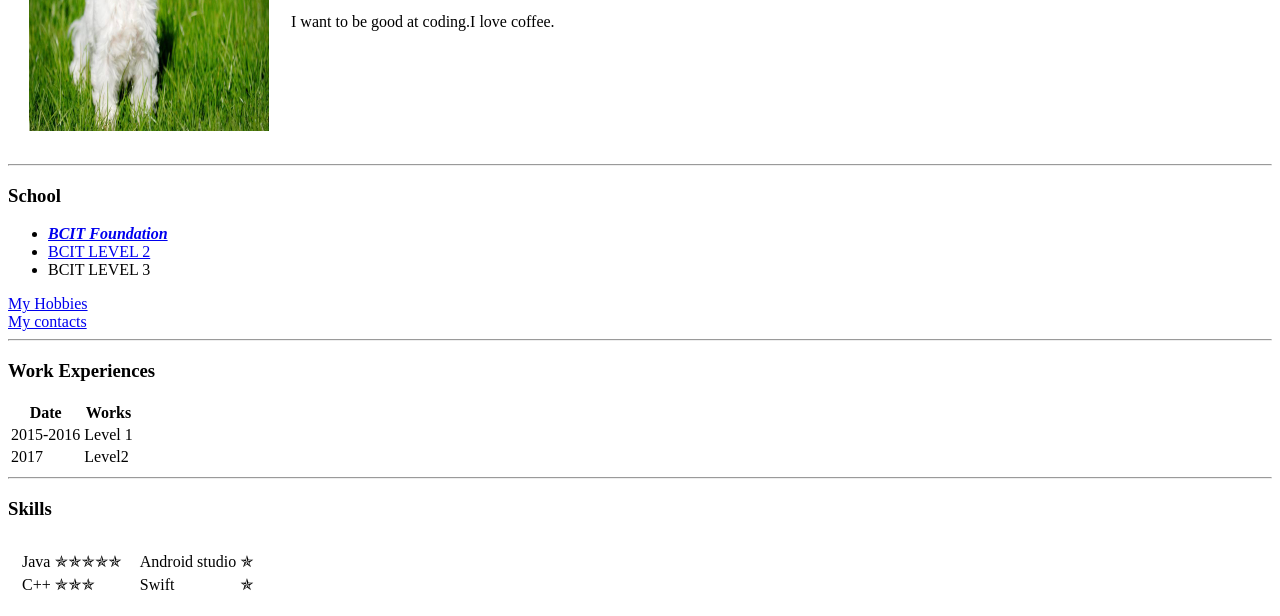
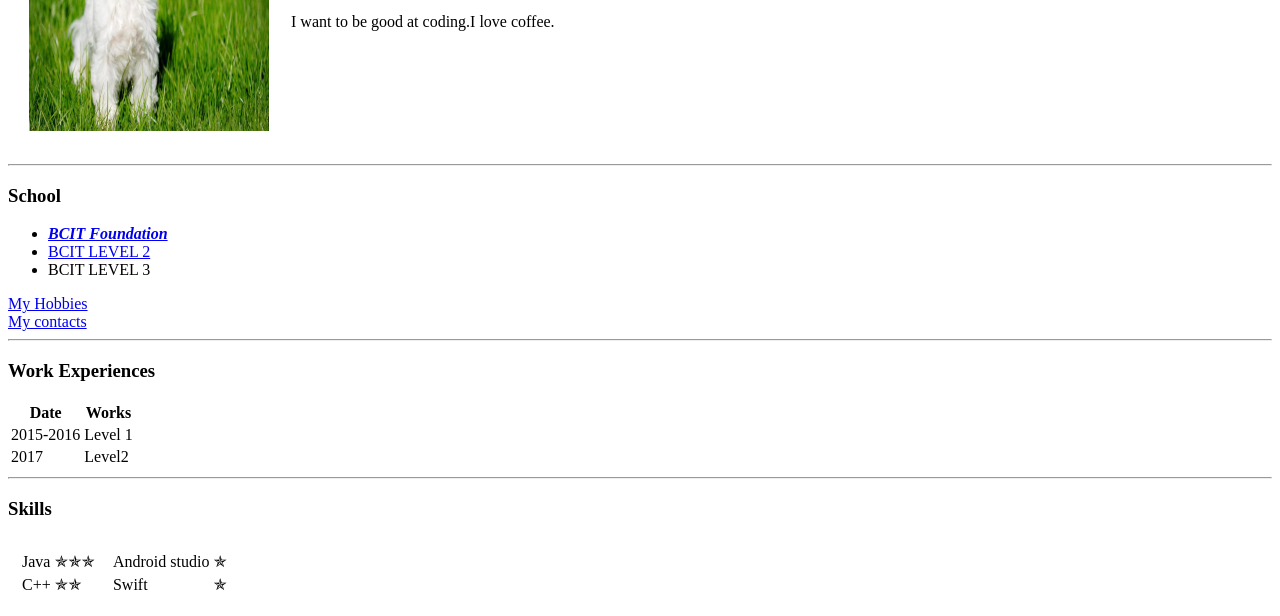
Before and after one commit to CrazyBearK/cv, a plain HTML site: page index.html in a window 1280 px wide. Shown: the part 218-834 px from the top of the page. Drawn offline with Linux system fonts and the light colour scheme.

Commit message:
Add files via upload

```diff
--- a/index.html
+++ b/index.html
@@ -63,11 +63,11 @@
         <table>
           <tr>
             <td>Java</td>
-            <td>✯✯✯✯✯</td>
+            <td>✯✯✯</td>
           </tr>
           <tr>
             <td>C++</td>
-            <td>✯✯✯</td>
+            <td>✯✯</td>
           </tr>
         </table>
       </td>
```
